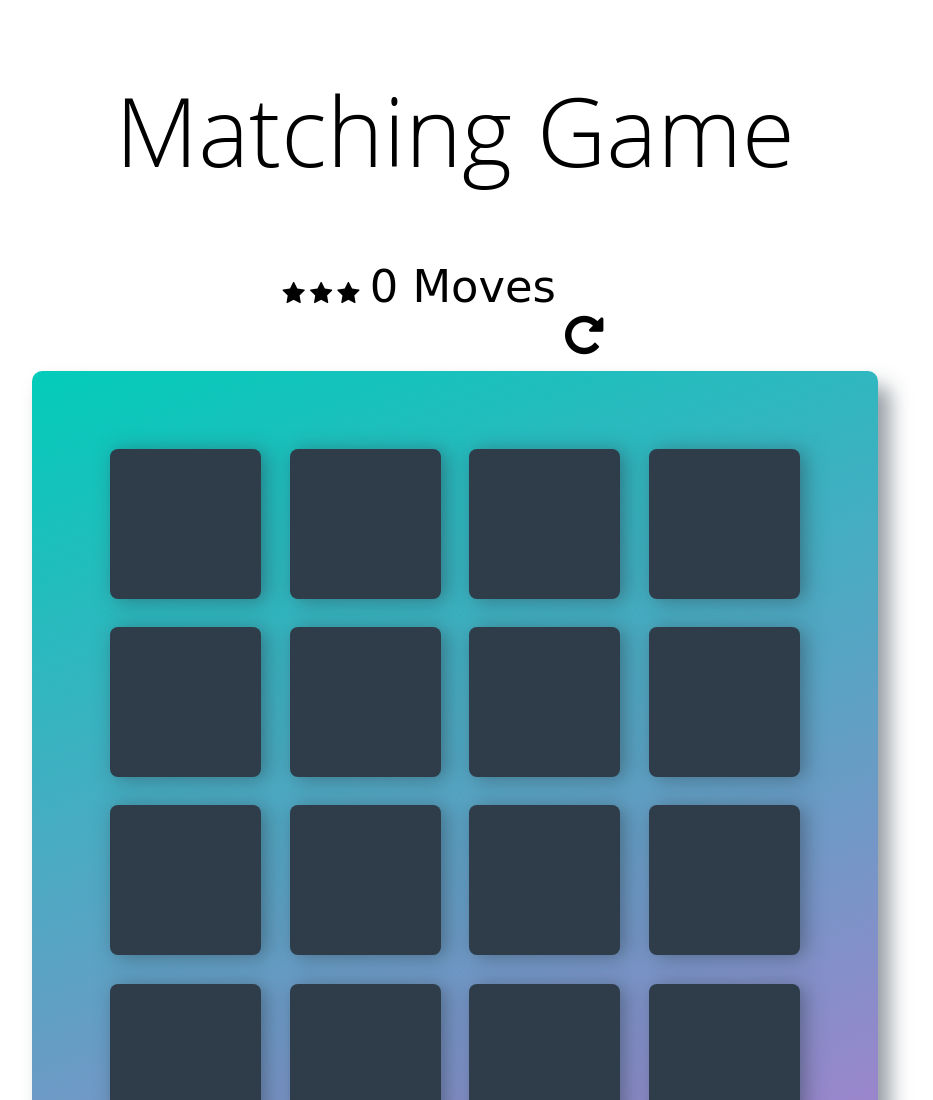
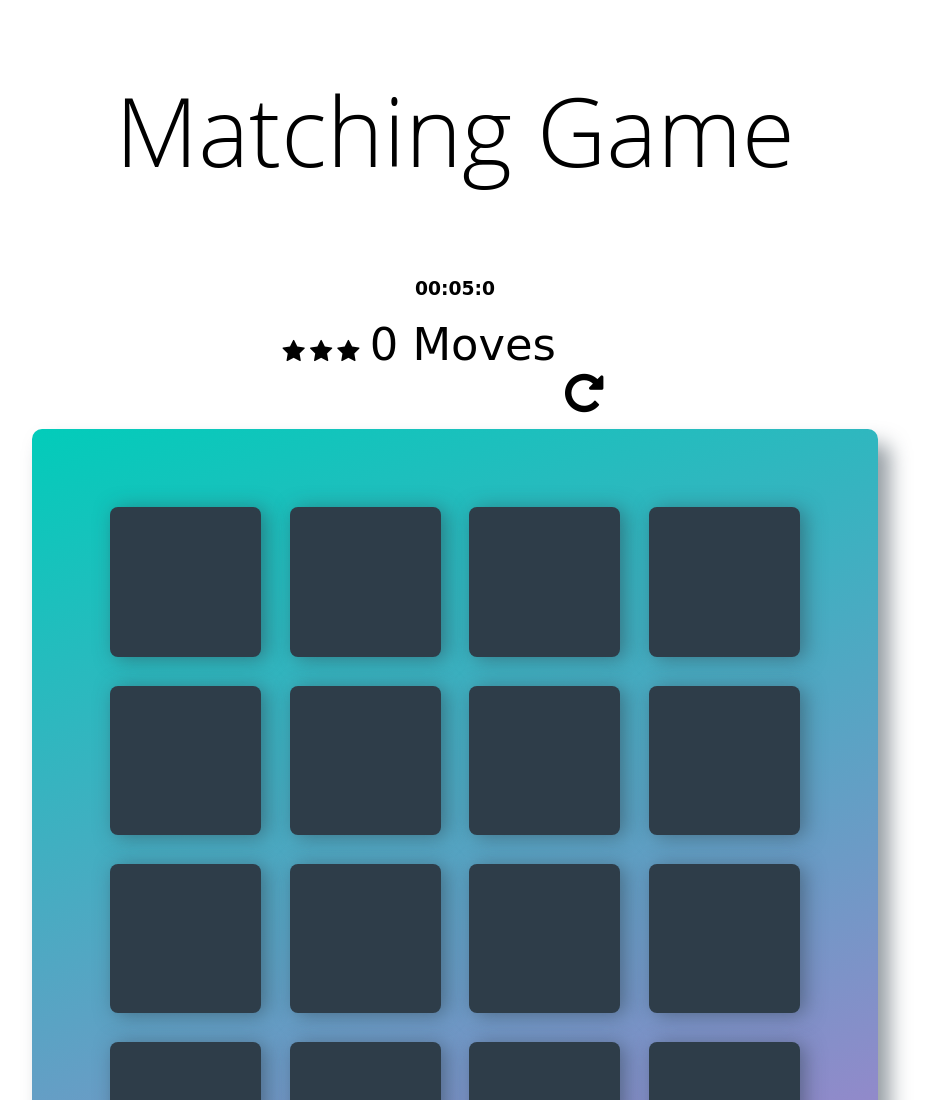
Before and after one commit to V-for-Vaggelis/Memory_game, a plain HTML site: page index.html in a window 1280 px wide. Shown: the top 1100 px of the page, without its empty margins (185-1118 px from the left). Drawn offline with nearby package versions, Linux system fonts and the light colour scheme; a web font is replaced by a local one.

Commit message:
Added timer

```diff
--- a/app.js
+++ b/app.js
@@ -11,6 +11,43 @@ function myCode() {
    let stars = $("#stars");
    let starCount = 3;
    let matches = 0;
+   let status = 0;
+   let time = 0;
+
+   function startTimer() {
+     status = 1;
+     timer();
+   }
+
+   function stopTimer() {
+     status = 0;
+   }
+   // Stopwatch from: https://www.youtube.com/watch?v=gpFPppFU8s8
+   function timer() {
+     if (status === 1) {
+       setTimeout(function() {
+         time++;
+         var min = Math.floor(time/100/60);
+         var sec = Math.floor(time/100);
+         var msec = time % 100;
+         if (min < 10) {
+           min = "0" + min;
+         }
+         if (sec >= 60) {
+           sec = sec % 60;
+         }
+         if (sec < 10) {
+           sec = "0" + sec;
+         }
+         document.getElementById("timerLabel").innerHTML = min + ":" + sec + ":" + msec;
+         timer();
+       }, 10);
+     }
+   }
+
+   document.addEventListener("DOMContentLoaded", function() {
+     startTimer();
+   });
 
   /*
    * Display the cards on the page
@@ -124,7 +161,9 @@ function myCode() {
      else {
        matches += 1;
        // addMatched(openCards[0], openCards[1]);
-       checkWin();
+       if (matches === 8) {
+         Won();
+       }
      }
      openCards = [];
    }
@@ -142,22 +181,24 @@ function countMove(numOfMoves) {
    }
  }
 
- function checkWin() {
-   if (matches === 8) {
-     deck.children().remove();
+ function Won() {
+   stopTimer();
+   /*deck.children().remove();
    const message = "<h1>Congratulations!!!</h1>"
-     let stars, starsCode;
-     for (let i=0; i>starCount; i++) {
-       stars += "\n<li><i class=\"fa fa-star\"></i></li>";
+   let stars;
+   let starsCode;
+   for (let i=0; i<starCount; i++) {
+     stars += "<li><i class=\"fa fa-star\"></i></li>\n";
    }
-     starsCode = "<ul>" + stars + "\n</ul>";
-     let rating = "<h3>Your rating: " + starsCode + "</h3>";
+   starsCode = "<ul>\n" + stars + "</ul>";
+   let rating = "<h3>Your rating: </h3>";
    let button = "<button type=\"button\">Play again!</button>";
    deck.append(message);
+   deck.append(rating);
    deck.append(starsCode);
    deck.append(button);
    // deck.innerHTML = "<h1> Congratulations!!!</h1>";
-   }
+ }*/
   }
 
 }
--- a/index.html
+++ b/index.html
@@ -15,6 +15,10 @@
         <header>
             <h1>Matching Game</h1>
         </header>
+
+        <div id="timer_container">
+          <h3 id="timerLabel">00:00:00</h3>
+        </div>
 
         <section class="score-panel">
         	<ul id="stars">
```
Lines whose indentation alone changed are shown as unchanged.
